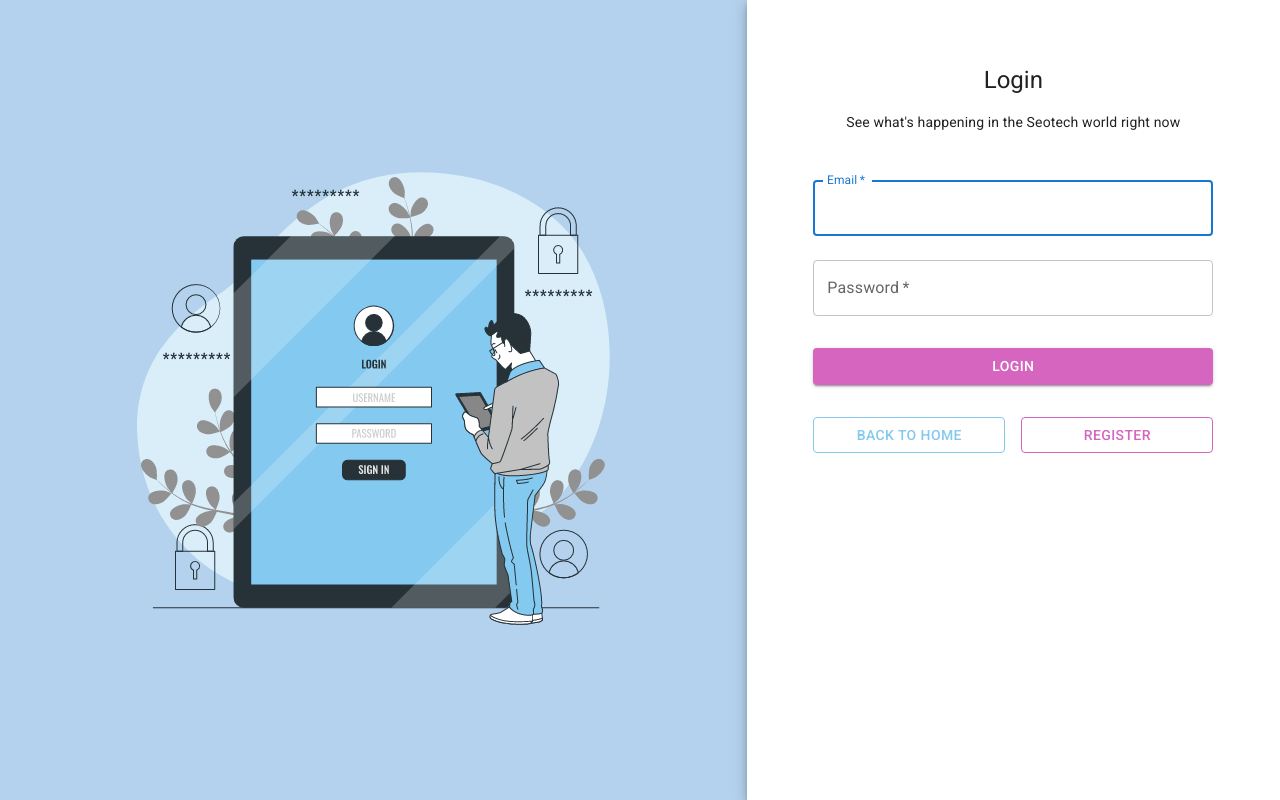
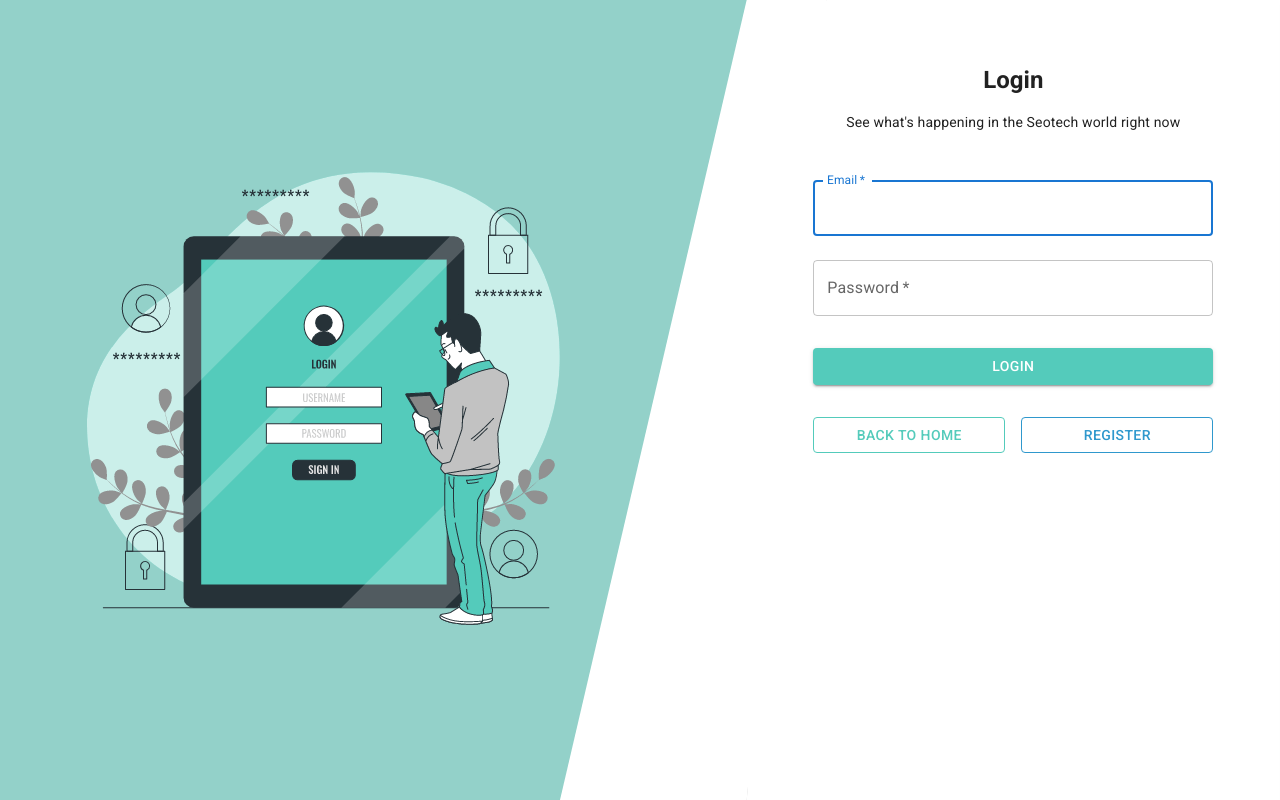
Before and after one commit to Riskiwahyudi1/COE-Treemine, a React (Create React App) app in the folder client/: page /login in a window 1280 px wide. Built offline with nearby package versions, Linux system fonts and the light colour scheme.

Commit message:
revisi login

```diff
--- a/client/src/component/login.js
+++ b/client/src/component/login.js
@@ -83,33 +83,45 @@ const LoginPage = () => {
   };
 
   return (
-    <Grid container component="main" sx={{ height: '100vh' }}>
+    <Grid container component="main" sx={{ height: '100vh', borderRadius: '50%' }}>
       <Grid
         item
         xs={false}
         sm={4}
         md={7}
         sx={{
-          backgroundColor: '#B4D2ED',
+          backgroundColor: '#93D1C9',
           display: 'flex',
           flexDirection: 'column',
           justifyContent: 'center',
           alignItems: 'center',
           padding: 4,
+          clipPath: 'polygon(0 0, 100% 0%, 75% 100%, 0 100%)'
         }}
       >
         <Box
-          component="img"
+         component="img"
           src={Videocontoh}
           alt="E-commerce Web Page"
           sx={{
             maxWidth: '100%',
             maxHeight: '80vh',
             objectFit: 'contain',
+            marginRight: '100px',
           }}
         />
       </Grid>
-      <Grid item xs={12} sm={8} md={5} component={Paper} elevation={6} square>
+      <Grid
+        item xs={12}
+        sm={8}
+        md={5}
+        component={Paper}
+        elevation={6}
+        square
+        sx={{
+          clipPath: 'polygon(15% 0, 100% 0%, 100% 100%, 0% 100%)',
+          overflow: 'hidden'
+          }}>
         <Box
           sx={{
             my: 8,
@@ -119,13 +131,13 @@ const LoginPage = () => {
             alignItems: 'center',
           }}
         >
-          <Typography component="h1" variant="h5" sx={{ mb: 2 }}>
+          <Typography component="h1" variant="h5" sx={{ fontWeight: 'bold', mb: 2 }}>
             Login
           </Typography>
           <Typography variant="body2" sx={{ mb: 3 }}>
             See what's happening in the Seotech world right now
           </Typography>
-          <Box component="form" noValidate onSubmit={handleSubmit} sx={{ mt: 1, width: '100%', maxWidth: 400 }}>
+          <Box component="form" noValidate onSubmit={handleSubmit} sx={{ mt: 1, width: '100%', maxWidth: 400,  }}>
             <TextField
               margin="normal"
               required
@@ -158,8 +170,8 @@ const LoginPage = () => {
               sx={{
                 mt: 3,
                 mb: 2,
-                bgcolor: '#d565be',
-                '&:hover': { bgcolor: '#b054a5' } // Darker shade for hover
+                bgcolor: '#54cbbb',
+                '&:hover': { bgcolor: '#2f98cd' } // Darker shade for hover
               }}
             >
               {loading ? <CircularProgress size={24} /> : 'Login'}
@@ -170,10 +182,10 @@ const LoginPage = () => {
                 onClick={() => navigate('/')}
                 sx={{
                   width: '48%',
-                  color: '#84C9EF',
-                  borderColor: '#84C9EF',
+                  color: '#54cbbb',
+                  borderColor: '#54cbbb',
                   '&:hover': {
-                    bgcolor: '#84C9EF',
+                    bgcolor: '#54cbbb',
                     color: '#fff', // Ensure text is visible on hover
                   }
                 }}
@@ -185,10 +197,10 @@ const LoginPage = () => {
                 onClick={() => navigate('/register')}
                 sx={{
                   width: '48%',
-                  color: '#d565be',
-                  borderColor: '#d565be',
+                  color: '#2f98cd',
+                  borderColor: '#2f98cd',
                   '&:hover': {
-                    bgcolor: '#d565be',
+                    bgcolor: '#2f98cd',
                     color: '#fff', // Ensure text is visible on hover
                   }
                 }}
--- a/client/src/component/sidebar.js
+++ b/client/src/component/sidebar.js
@@ -131,7 +131,7 @@ export default function MiniDrawer() {
         </DrawerHeader>
         <Divider />
         <List>
-          {['Inbox', 'Starred', 'Send email', 'Drafts'].map((text, index) => (
+          {['Dashboard', 'Kategori Portofolio', 'Produk Portofolio', 'Custom Prototype', 'Custom Assembly',].map((text, index) => (
             <ListItem key={text} disablePadding sx={{ display: 'block' }}>
               <ListItemButton
                 sx={{
```
Also changed, not shown: client/src/assets/images/Tablet login.gif.
